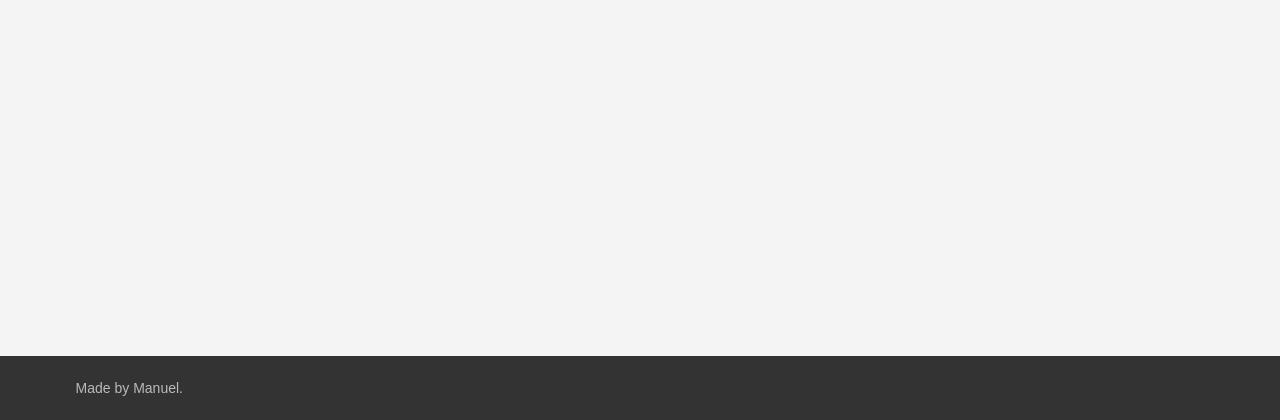
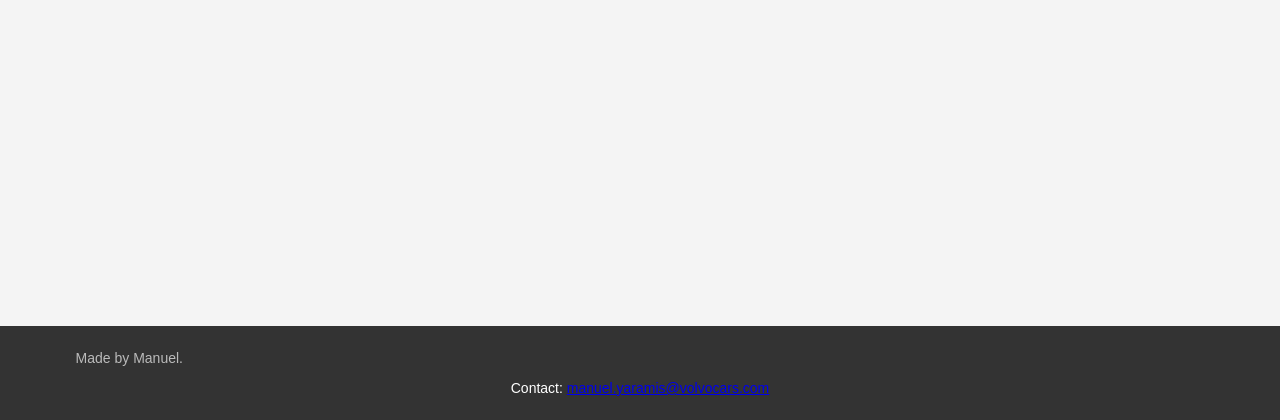
Before and after one commit to VolvoAP/BOMConverter, a Flask app: page /autobom in a window 1280 px wide. Shown: the part 380-800 px from the top of the page. Run offline with Flask 3, Linux system fonts and the light colour scheme.

Commit message:
Update base.html

```diff
--- a/templates/base.html
+++ b/templates/base.html
@@ -4,13 +4,17 @@
     <meta charset="UTF-8">
     <meta name="viewport" content="width=device-width, initial-scale=1.0">
     <link rel="stylesheet" href="{{ url_for('static', filename='styles.css') }}">
+    <title>{% block title %}{% endblock %}</title>
 </head>
 <body>
     <main>
         {% block content %}{% endblock %}
     </main>
-    <footer>
-        <p class="footer-text">Made by Manuel.</p>
+    <footer class="footer">
+        <div class="footer-content">
+            <p class="footer-text">Made by Manuel.</p>
+            <p class="contact-text">Contact: <a href="mailto:Manuel.Yaramis@volvocars.com">manuel.yaramis@volvocars.com</a></p>
+        </div>
     </footer>
 </body>
 </html>
```
